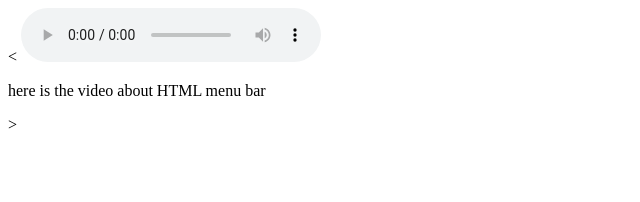
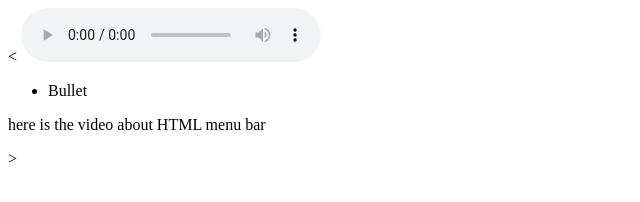
Before and after one commit to Prajeevans/Project-1, a plain HTML site: page Untitled-1.html in a window 1280 px wide. Shown: the whole page, without its empty margins (0-640 px from the left). Drawn offline with Linux system fonts and the light colour scheme.

Commit message:
add a ul

```diff
--- a/Untitled-1.html
+++ b/Untitled-1.html
@@ -17,7 +17,9 @@
             <p class="browsehappy">You are using an <strong>outdated</strong> browser. Please <a href="#">upgrade your browser</a> to improve your experience.</p>
         <![endif]-->
         <audio src="https://masstamilan.dev/downloader/XY0ul68w-L7B_jiE2nzSbQ/1667411572/d128_cdn/23022" type="audio/mp3" autoplay controls></audio>        <script src="" async defer></script>
-
+            <ul>
+                <li>Bullet</li>
+            </ul>
         <p>here is the video about HTML menu bar</p>
     </body>
 </html>>
```
